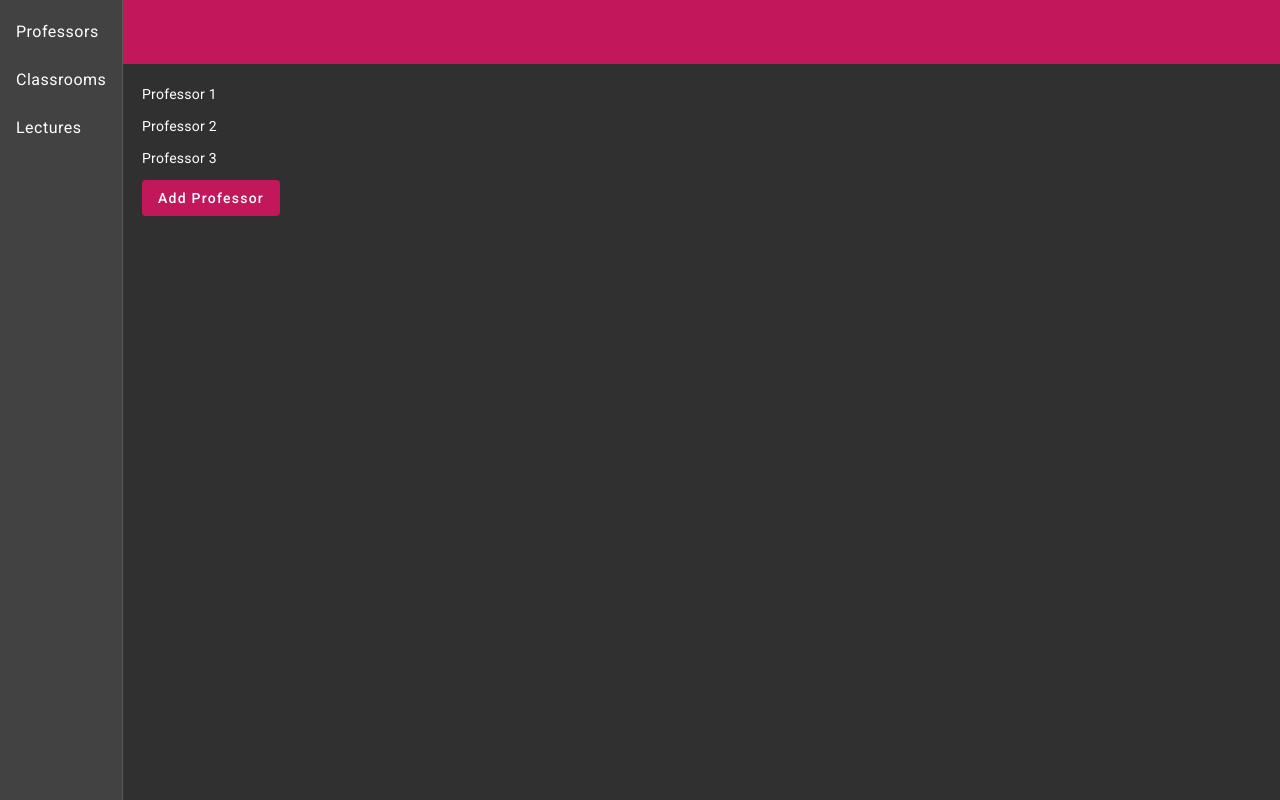
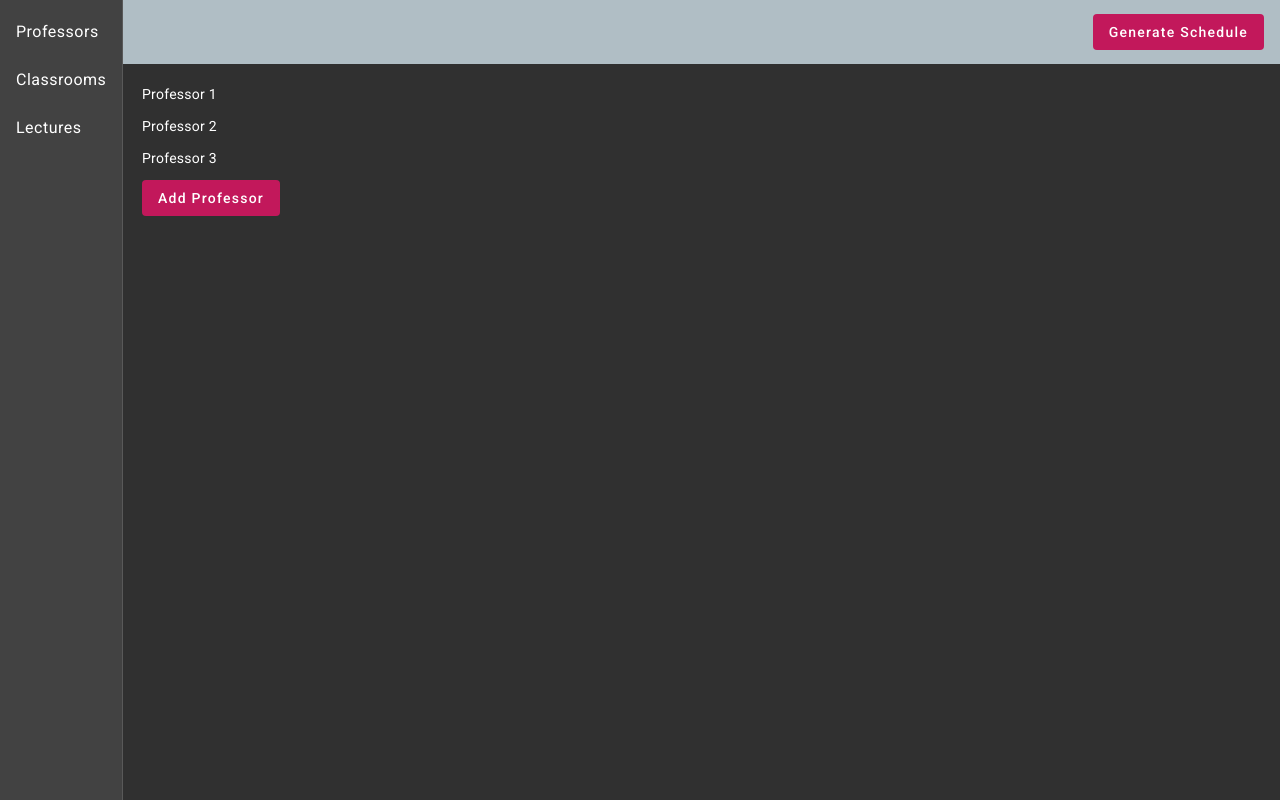
Before and after one commit to SerhiiYahdzhyiev/advanced-algorithms-assignment, an Angular app: page /professors in a window 1280 px wide. Built offline with nearby package versions, Linux system fonts and the light colour scheme; data requests are answered from the project's data file.

Commit message:
Add Generate Schedule button.

```diff
--- a/src/app/app.component.html
+++ b/src/app/app.component.html
@@ -8,12 +8,13 @@
     </mat-nav-list>
   </mat-sidenav>
   <mat-sidenav-content>
-    <mat-toolbar color="primary">
+    <mat-toolbar color="accent">
       @if (isHandset$ | async) {
       <button type="button" aria-label="Toggle sidenav" mat-icon-button (click)="drawer.toggle()">
         <mat-icon aria-label="Side nav toggle icon">menu</mat-icon>
       </button>
       }
+      <button mat-flat-button style="margin-left: auto" color="primary">Generate Schedule</button>
     </mat-toolbar>
     <div style="padding: 20px">
       <router-outlet />
```
